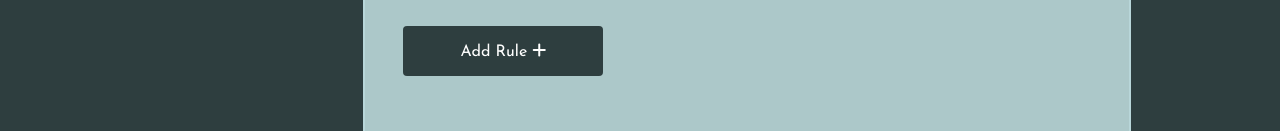
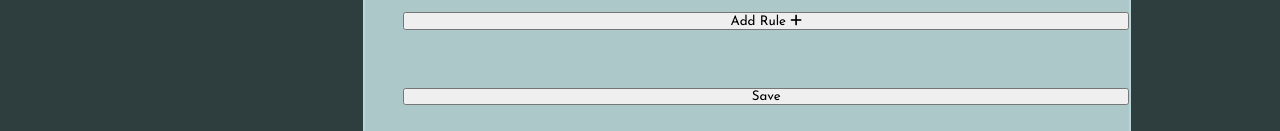
Before and after one commit to zaBogdan/TW-2022, a plain HTML site: page Frontend/admin/CurrentDomain/Rules/AddRule.html in a window 1280 px wide. Shown: the part 821-952 px from the top of the page. Drawn offline with Linux system fonts and the light colour scheme.

Commit message:
Update AddRule.html

```diff
--- a/Frontend/admin/CurrentDomain/Rules/AddRule.html
+++ b/Frontend/admin/CurrentDomain/Rules/AddRule.html
@@ -98,8 +98,8 @@
             </form>
 
           </div>
-          <button class="button">Add Rule <i class="fas fa-plus"></i></button>
-          <button class="button" style="margin-top: 8%;">Save</button>
+          <button class="Addbutton">Add Rule <i class="fas fa-plus"></i></button>
+          <button class="Addbutton" style="margin-top: 8%;">Save</button>
         </div>
       </div>
     </div>
```
